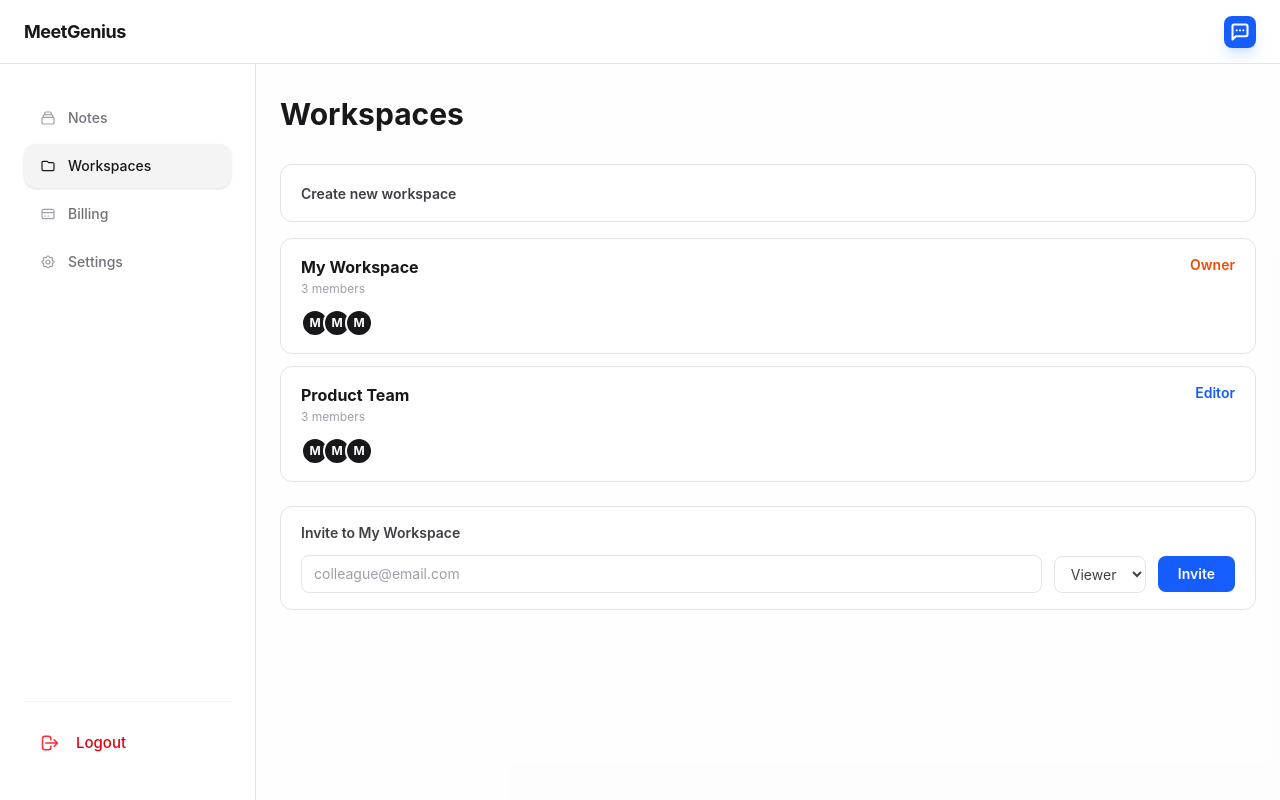
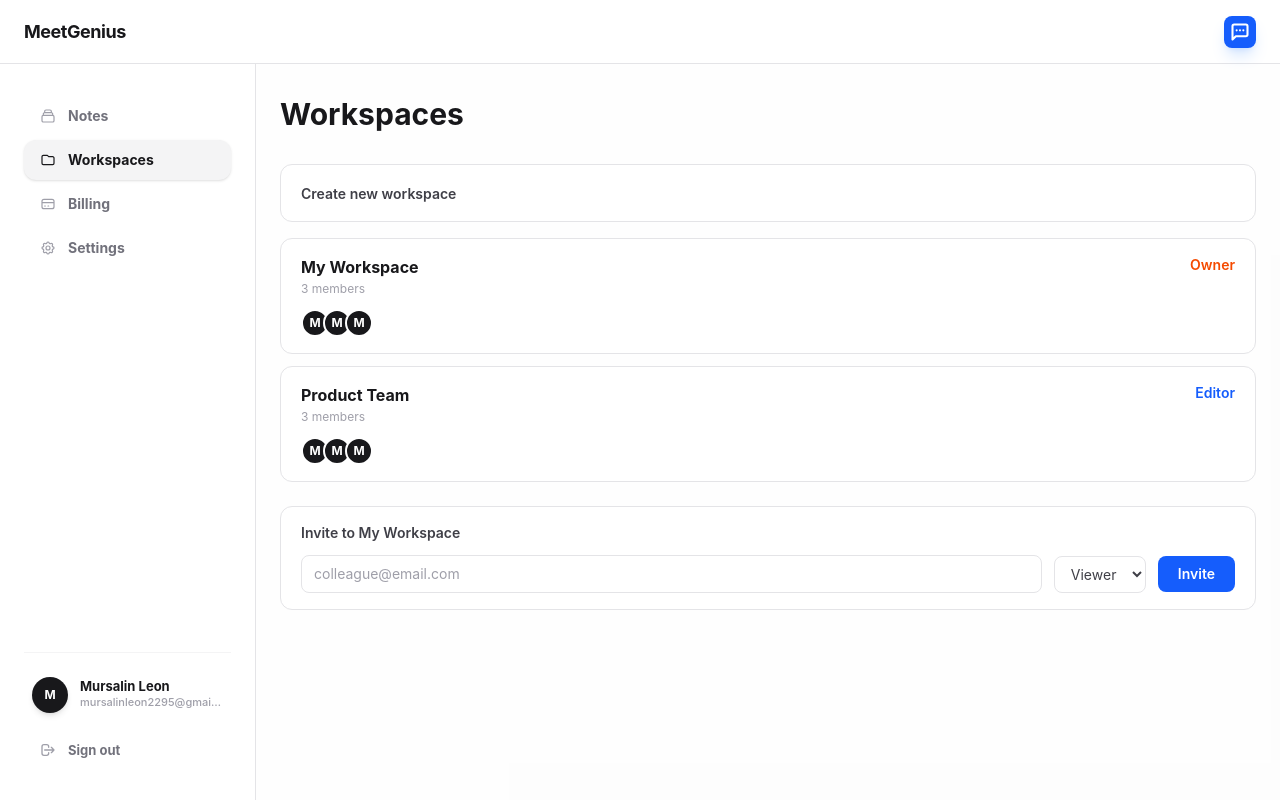
Before and after one commit to Le-ArteX/MeetGenius, a Next.js app in the folder apps/web/: page /Dashboard/workspaces in a window 1280 px wide. Built offline with nearby package versions, Linux system fonts and the light colour scheme.

Commit message:
hamburger menu added & connected all page each other without api token localstorage

```diff
--- a/apps/web/app/components/billing/billing.tsx
+++ b/apps/web/app/components/billing/billing.tsx
@@ -16,21 +16,32 @@
 
 export default function BillingPage() {
   const [subscription, setSubscription] = useState<any>(null);
+  const [user, setUser] = useState<any>(null);
   const [loading, setLoading] = useState(true);
   const [upgrading, setUpgrading] = useState<string | null>(null);
+  const [isSidebarOpen, setIsSidebarOpen] = useState(false);
 
   useEffect(() => {
-    async function fetchSub() {
+    /*
+    async function fetchData() {
       try {
-        const sub = await apiRequest("/bill/subscription");
+        const [sub, userData] = await Promise.all([
+          apiRequest("/bill/subscription"),
+          apiRequest("/users/profile")
+        ]);
         setSubscription(sub);
+        setUser(userData);
       } catch (err) {
-        console.error("Failed to fetch subscription:", err);
+        console.error("Failed to fetch billing data:", err);
       } finally {
         setLoading(false);
       }
     }
-    fetchSub();
+    fetchData();
+    */
+    setUser({ name: "Mursalin Leon", email: "mursalinleon2295@gmail.com" });
+    setSubscription({ plan: "FREE" });
+    setLoading(false);
   }, []);
 
   const handleUpgrade = async (plan: string) => {
@@ -57,12 +68,19 @@
         logoHref="/dashboard"
         ctaLabel="Upgrade"
         logo={<Logo />}
+        onMenuClick={() => setIsSidebarOpen(true)}
       />
 
       <div className="flex flex-1 min-h-0">
-        <DashboardSidebar links={sidebarLinks} activeLinkId="billing" />
+        <DashboardSidebar
+          links={sidebarLinks}
+          activeLinkId="billing"
+          user={user}
+          isOpen={isSidebarOpen}
+          onClose={() => setIsSidebarOpen(false)}
+        />
 
-        <main className="flex-1 overflow-y-auto pl-2 py-8 bg-white">
+        <main className="flex-1 overflow-y-auto px-4 md:pl-2 py-8 bg-white">
           <div className="w-full max-w-480 ml-auto px-6">
             <h1 className="text-3xl font-bold text-zinc-900 mb-8">Billing</h1>
 
--- a/apps/web/app/components/dashboard/DashboardSidebar.tsx
+++ b/apps/web/app/components/dashboard/DashboardSidebar.tsx
@@ -12,9 +12,14 @@
 export interface DashboardSidebarProps {
   links: SidebarLink[];
   activeLinkId: string;
+  user?: {
+    name: string;
+    email: string;
+    avaterUrl?: string;
+  };
+  isOpen?: boolean;
+  onClose?: () => void;
 }
-
-
 
 function SidebarIcon({ icon, className }: { icon: SidebarLink["icon"]; className?: string }) {
   const cls = className ?? "w-4 h-4";
@@ -46,18 +51,32 @@
       );
     case "logout":
       return (
-        <svg className={cls} fill="none" viewBox="0 0 24 24" stroke="currentColor" strokeWidth={1.8}>
+        <svg className={cls} fill="none" viewBox="0 0 24 24" stroke="currentColor" strokeWidth={2}>
           <path strokeLinecap="round" strokeLinejoin="round" d="M17 16l4-4m0 0l-4-4m4 4H7m6 4v1a3 3 0 01-3 3H6a3 3 0 01-3-3V7a3 3 0 013-3h4a3 3 0 013 3v1" />
         </svg>
       );
   }
 }
 
-export default function DashboardSidebar({ links, activeLinkId }: DashboardSidebarProps) {
+export default function DashboardSidebar({ links, activeLinkId, user, isOpen, onClose }: DashboardSidebarProps) {
+  console.log("[Sidebar] isOpen state changed:", isOpen);
+
   return (
+    <>
+      {/* Backdrop for mobile */}
+      <div
+        className={[
+          "fixed inset-0 bg-black/60 backdrop-blur-sm z-[9998] transition-opacity duration-300 md:hidden",
+          isOpen ? "opacity-100 pointer-events-auto" : "opacity-0 pointer-events-none"
+        ].join(" ")}
+        onClick={onClose}
+      />
+
       <aside
-      className="hidden md:flex flex-col w-64 shrink-0 py-8 px-6"
-      style={{ borderRight: "1px solid #e4e4e7", backgroundColor: "#ffffff" }}>
+        className={[
+          "fixed inset-y-0 left-0 z-[9999] w-72 bg-white border-r border-zinc-200 py-8 px-6 transition-all duration-300 ease-in-out md:relative md:translate-x-0 md:w-64 md:flex md:flex-col shrink-0",
+          isOpen ? "translate-x-0 opacity-100" : "-translate-x-full opacity-0 md:opacity-100 md:translate-x-0"
+        ].join(" ")}>
         <div className="flex flex-col gap-1 flex-1">
           {links.map((link) => {
             const isActive = link.id === activeLinkId;
@@ -65,8 +84,9 @@
               <Link
                 key={link.id}
                 href={link.href}
+                onClick={onClose}
                 className={[
-                "group flex items-center gap-3 px-4 py-3 rounded-xl text-sm font-medium transition-all duration-150",
+                  "group flex items-center gap-3 px-4 py-2.5 rounded-xl text-sm font-bold transition-all duration-150",
                   isActive
                     ? "bg-zinc-100 text-zinc-900 shadow-sm"
                     : "text-zinc-500 hover:bg-zinc-50 hover:text-zinc-800",
@@ -78,14 +98,31 @@
           })}
         </div>
 
-      <div className="pt-4 mt-4 border-t border-zinc-100">
+        <div className="pt-6 mt-4 border-t border-zinc-100 flex flex-col gap-5">
+          <div className="flex items-center gap-3 px-2">
+            <div className="w-9 h-9 bg-zinc-900 rounded-full flex items-center justify-center shrink-0 shadow-md">
+              {user?.avaterUrl ? (
+                <img src={user.avaterUrl} alt="" className="w-full h-full object-cover rounded-full" />
+              ) : (
+                <span className="text-white font-bold text-xs">
+                  {user?.name?.[0]?.toUpperCase() || "M"}
+                </span>
+              )}
+            </div>
+            <div className="min-w-0">
+              <p className="text-[13px] font-bold text-zinc-900 truncate leading-tight">{user?.name || "Mursalin Leon"}</p>
+              <p className="text-[11px] font-medium text-zinc-400 truncate">{user?.email || "mursalinleon2295@gmail.com"}</p>
+            </div>
+          </div>
+
           <Link
             href="/"
-          className="group flex items-center gap-4 px-4 py-3.5 rounded-xl text-[15px] font-medium text-red-600 hover:bg-red-50 transition-all duration-150">
-          <SidebarIcon icon="logout" className="w-5 h-5 text-red-500" />
-          Logout
+            className="group flex items-center gap-3 px-4 py-2 rounded-xl text-[13px] font-bold text-zinc-500 hover:bg-red-50 hover:text-red-600 transition-all duration-150">
+            <SidebarIcon icon="logout" className="w-4 h-4 text-zinc-400 group-hover:text-red-500" />
+            Sign out
           </Link>
         </div>
       </aside>
+    </>
   );
 }
--- a/apps/web/app/components/dashboard/dashboard.tsx
+++ b/apps/web/app/components/dashboard/dashboard.tsx
@@ -1,9 +1,11 @@
 "use client";
 
+import { useState, useEffect } from "react";
 import DashboardTopbar from "./DashboardTopbar";
 import Logo from "../logo/logo";
 import DashboardSidebar, { SidebarLink } from "./DashboardSidebar";
 import NoteCard, { NoteCardProps } from "./noteCard";
+import { apiRequest } from "../../lib/api";
 
 const sidebarLinks: SidebarLink[] = [
   { id: "notes", label: "Notes", href: "/dashboard", icon: "notes" },
@@ -44,6 +46,23 @@
 ];
 
 export default function Dashboard() {
+  const [isSidebarOpen, setIsSidebarOpen] = useState(false);
+  const [user, setUser] = useState<any>(null);
+
+  useEffect(() => {
+    /*
+    async function fetchProfile() {
+      try {
+        const userData = await apiRequest("/users/profile");
+        setUser(userData);
+      } catch (err) {
+        console.error("Failed to fetch user profile:", err);
+      }
+    }
+    fetchProfile();
+    */
+  }, []);
+
   return (
     <div className="h-screen flex flex-col bg-white">
       <DashboardTopbar
@@ -53,11 +72,19 @@
         ctaLabel="+ Note"
         ctaHref="/dashboard/new"
         logo={<Logo />}
-        onSearch={(val) => console.log("Searching for:", val)}/>
+        onSearch={(val) => console.log("Searching for:", val)}
+        onMenuClick={() => setIsSidebarOpen(true)}
+      />
 
       <div className="flex flex-1 min-h-0">
-        <DashboardSidebar links={sidebarLinks} activeLinkId="notes" />
-        <main className="flex-1 overflow-y-auto px-6 py-8 bg-zinc-50/30">
+        <DashboardSidebar
+          links={sidebarLinks}
+          activeLinkId="notes"
+          user={user}
+          isOpen={isSidebarOpen}
+          onClose={() => setIsSidebarOpen(false)}
+        />
+        <main className="flex-1 overflow-y-auto px-4 md:px-6 py-8 bg-zinc-50/30">
           <h1 className="text-3xl font-bold text-zinc-900 mb-8">Notes</h1>
           <div className="flex flex-col gap-4 w-full">
             {sampleNotes.map((note) => (
--- a/apps/web/app/components/settings/settings.tsx
+++ b/apps/web/app/components/settings/settings.tsx
@@ -21,9 +21,11 @@
   const [saving, setSaving] = useState(false);
   const [saved, setSaved] = useState(false);
   const [error, setError] = useState<string | null>(null);
+  const [isSidebarOpen, setIsSidebarOpen] = useState(false);
   const fileInputRef = useRef<HTMLInputElement>(null);
 
   useEffect(() => {
+    /*
     async function fetchProfile() {
       try {
         setError(null);
@@ -37,6 +39,11 @@
       }
     }
     fetchProfile();
+    */
+    // Default placeholder data for UI testing
+    setUser({ name: "Mursalin Leon", email: "mursalinleon2295@gmail.com" });
+    setName("Mursalin Leon");
+    setEmail("mursalinleon2295@gmail.com");
   }, []);
 
   const handleRetry = () => {
@@ -131,11 +138,18 @@
         logoText="MeetGenius"
         logoHref="/dashboard"
         logo={<Logo />}
+        onMenuClick={() => setIsSidebarOpen(true)}
       />
 
       <div className="flex flex-1 min-h-0">
-        <DashboardSidebar links={sidebarLinks} activeLinkId="settings" />
-        <main className="flex-1 overflow-y-auto px-12 py-10 bg-zinc-50/10">
+        <DashboardSidebar
+          links={sidebarLinks}
+          activeLinkId="settings"
+          user={user}
+          isOpen={isSidebarOpen}
+          onClose={() => setIsSidebarOpen(false)}
+        />
+        <main className="flex-1 overflow-y-auto px-6 md:px-12 py-8 md:py-10 bg-zinc-50/10">
           <div className="max-w-5xl mx-auto">
             <div className="mb-10">
               <h1 className="text-3xl font-bold text-zinc-900 tracking-tight">Settings</h1>
--- a/apps/web/app/components/workspaces/workspaces.tsx
+++ b/apps/web/app/components/workspaces/workspaces.tsx
@@ -1,9 +1,10 @@
 "use client";
 
-import { useState } from "react";
+import { useState, useEffect } from "react";
 import DashboardTopbar from "../../components/dashboard/DashboardTopbar";
 import Logo from "../../components/logo/logo";
 import DashboardSidebar, { SidebarLink } from "../dashboard/DashboardSidebar";
+import { apiRequest } from "../../lib/api";
 
 const sidebarLinks: SidebarLink[] = [
     { id: "notes", label: "Notes", href: "/dashboard", icon: "notes" },
@@ -108,6 +109,23 @@
     const [inviteEmail, setInviteEmail] = useState("");
     const [inviteRole, setInviteRole] = useState<"Viewer" | "Editor">("Viewer");
     const [isCreateOpen, setIsCreateOpen] = useState(false);
+    const [isSidebarOpen, setIsSidebarOpen] = useState(false);
+    const [user, setUser] = useState<any>(null);
+
+    useEffect(() => {
+        /*
+        async function fetchProfile() {
+            try {
+                const userData = await apiRequest("/users/profile");
+                setUser(userData);
+            } catch (err) {
+                console.error("Failed to fetch user profile:", err);
+            }
+        }
+        fetchProfile();
+        */
+        setUser({ name: "Mursalin Leon", email: "mursalinleon2295@gmail.com" });
+    }, []);
 
     const handleCreateWorkspace = () => {
         if (!newWorkspaceName.trim()) return;
@@ -130,12 +148,19 @@
                 logoText="MeetGenius"
                 logoHref="/dashboard"
                 logo={<Logo />}
+                onMenuClick={() => setIsSidebarOpen(true)}
             />
 
             <div className="flex flex-1 min-h-0">
-                <DashboardSidebar links={sidebarLinks} activeLinkId="workspaces" />
+                <DashboardSidebar
+                    links={sidebarLinks}
+                    activeLinkId="workspaces"
+                    user={user}
+                    isOpen={isSidebarOpen}
+                    onClose={() => setIsSidebarOpen(false)}
+                />
 
-                <main className="flex-1 overflow-y-auto px-6 py-8 bg-zinc-50/30">
+                <main className="flex-1 overflow-y-auto px-4 md:px-6 py-8 bg-zinc-50/30">
                     <div className="w-full">
                         {/* Page Title */}
                         <h1 className="text-3xl font-bold text-zinc-900 mb-8">Workspaces</h1>
```
Also changed, not shown: apps/web/app/components/dashboard/DashboardTopbar.tsx (+19 -3 lines), apps/web/app/components/login/login.tsx (+26 -7 lines), apps/web/app/components/register/register.tsx (+19 -2 lines). Lines whose indentation alone changed are shown as unchanged.
